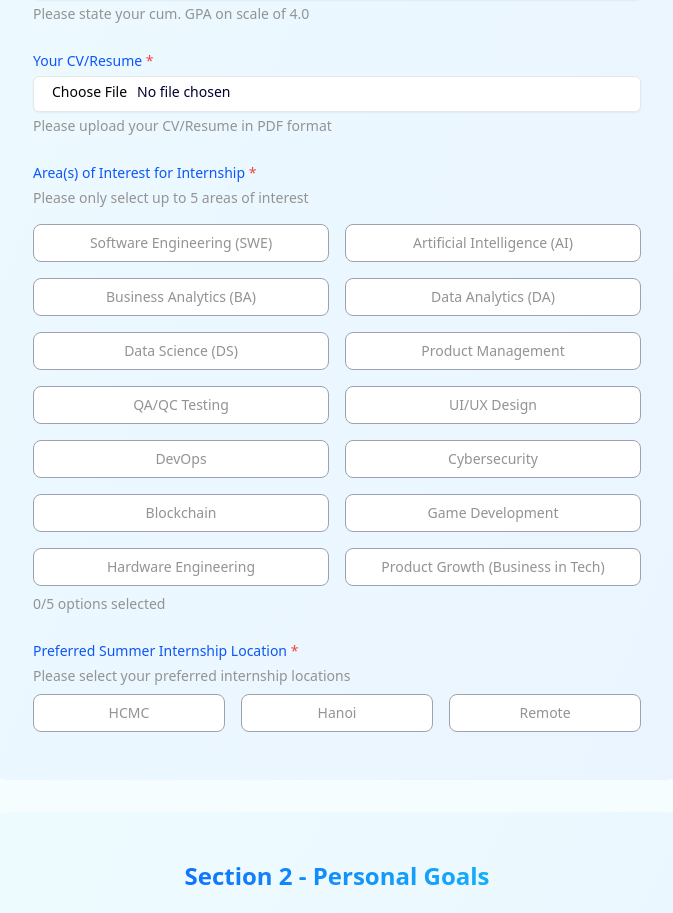
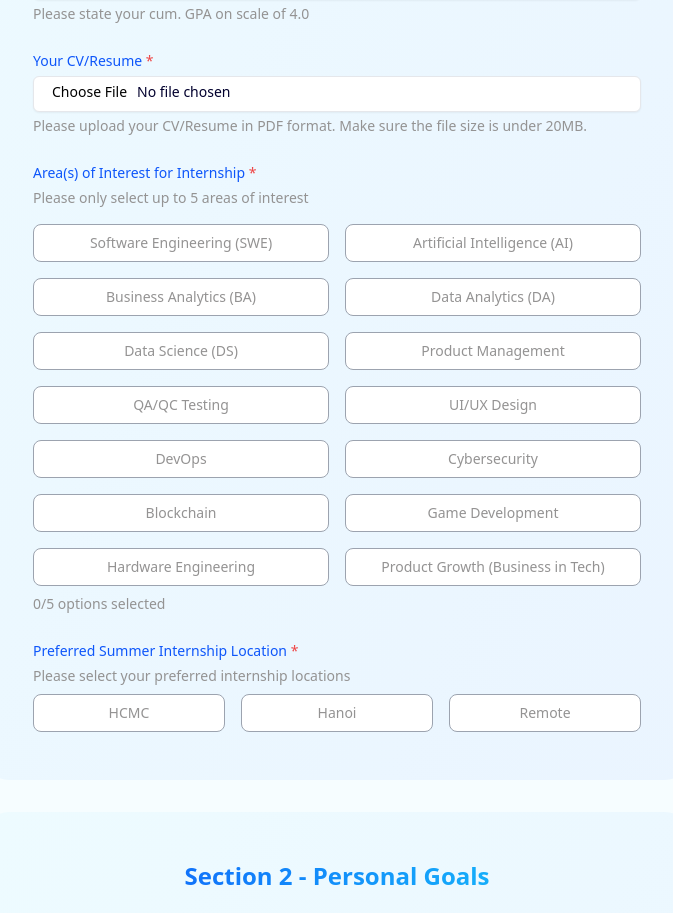
Before and after one commit to Project-X-Vietnam/landing-page, a Next.js app: page / in a window 1280 px wide. Shown: the part 1764-2677 px from the top of the page, without its empty margins (303-976 px from the left). Built offline with nearby package versions, Linux system fonts and the light colour scheme.

Commit message:
last version

```diff
--- a/components/Form.tsx
+++ b/components/Form.tsx
@@ -355,7 +355,7 @@ export default function Form() {
             required
           />
           <p className="text-xs md:text-sm text-subtitle mt-1">
-            Please upload your CV/Resume in PDF format
+            Please upload your CV/Resume in PDF format. Make sure the file size is under 20MB.
           </p>
         </div>
 
--- a/components/Header.tsx
+++ b/components/Header.tsx
@@ -83,7 +83,7 @@ export default function Header() {
             {isMobile ? (
               <>
                 <a
-                  href="https://bit.ly/pjxvn-sfp2025"
+                  href="https://bit.ly/pjx-sfp2025-brochure"
                   target="_blank"
                   rel="noopener noreferrer"
                   className="inline-block flex flex-col"
@@ -111,7 +111,7 @@ export default function Header() {
                   <ArrowIcons />
                 </div>
                 <a
-                  href="https://bit.ly/pjxvn-sfp2025"
+                  href="https://bit.ly/pjx-sfp2025-brochure"
                   target="_blank"
                   rel="noopener noreferrer"
                   className="inline-block"
```
